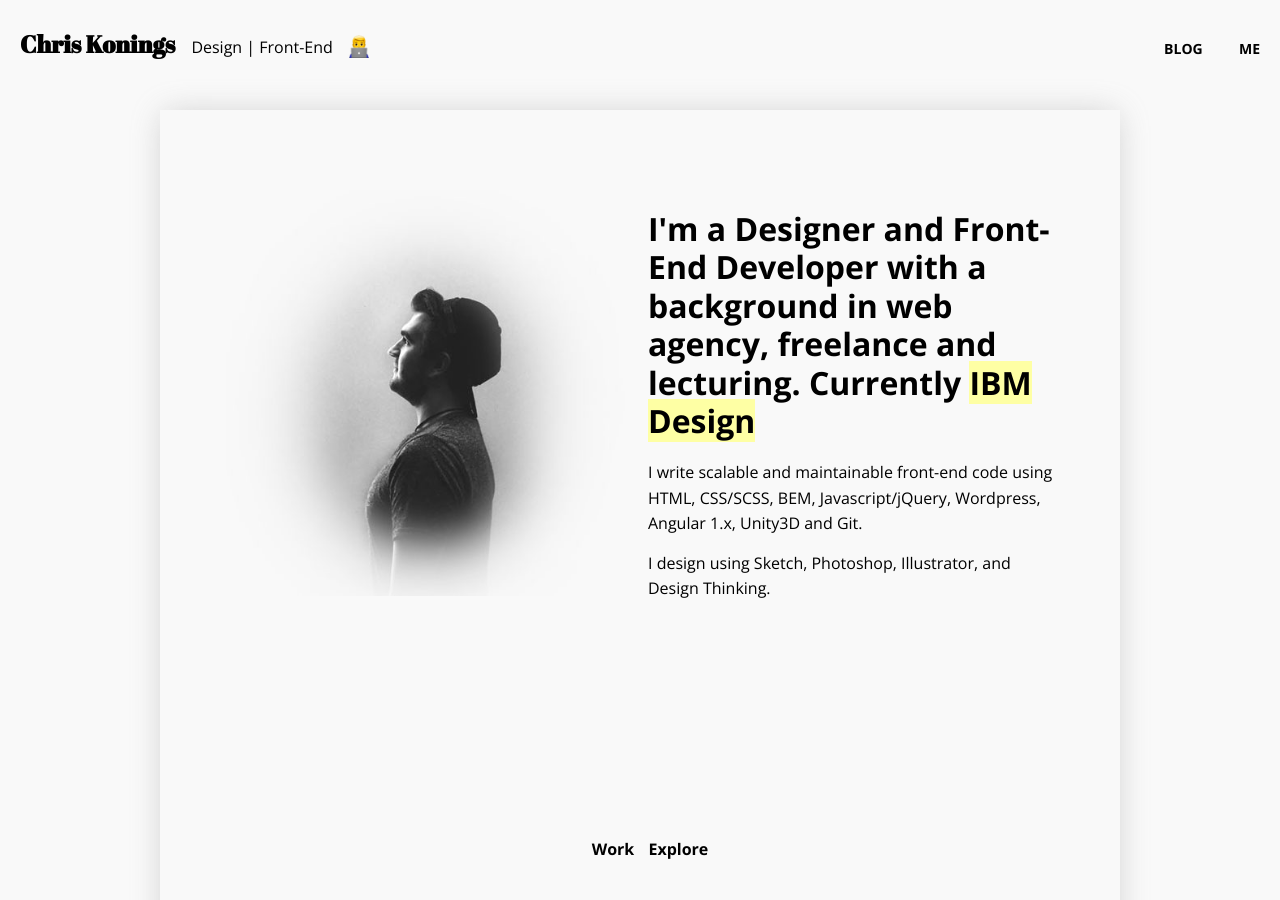
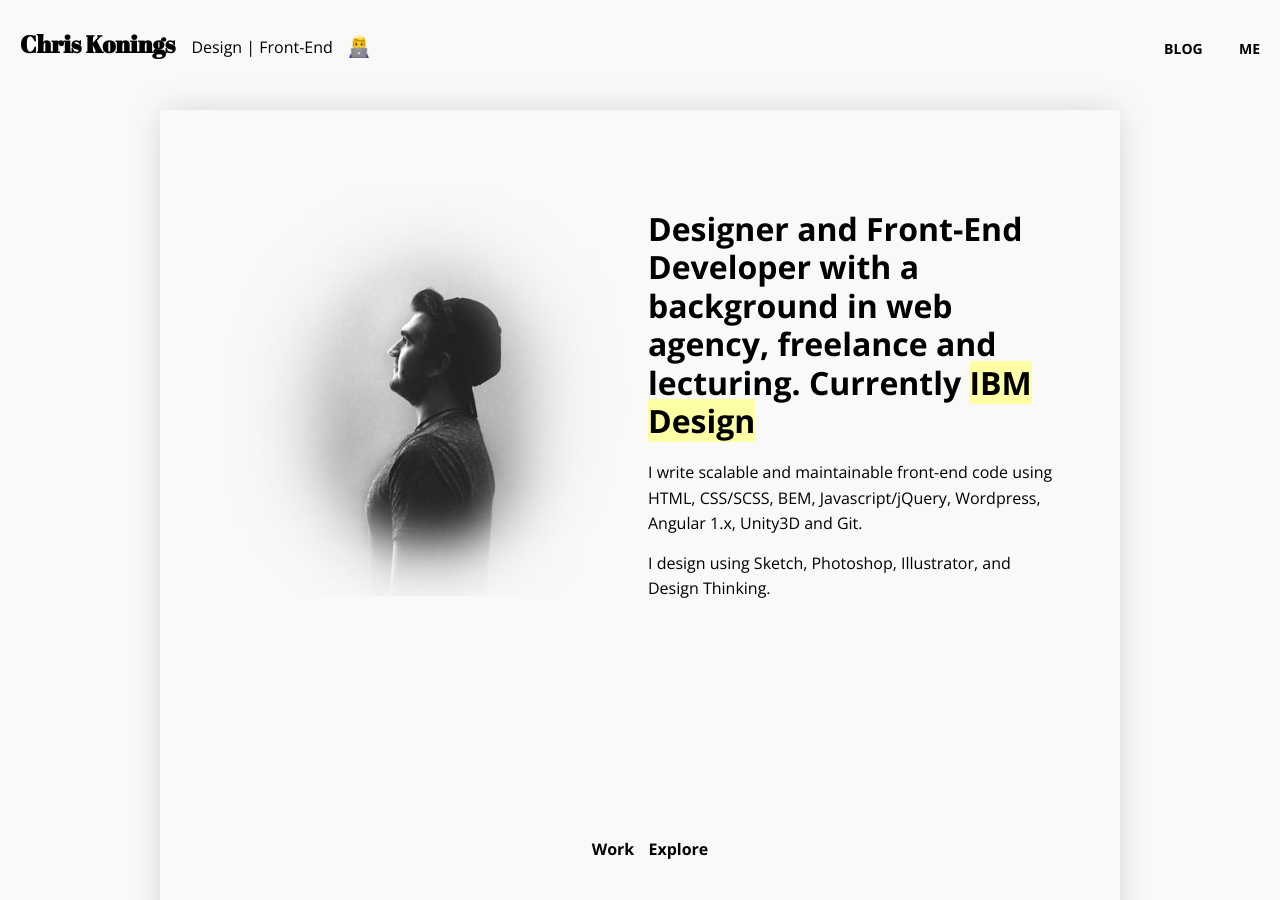
Before and after one commit to chriskonings/chriskonings.github.io, a Jekyll site: the page built from index.html, in a window 1280 px wide and 900 px high. Built offline with Jekyll 4.4.1, drawn with Linux system fonts in a browser that asks for light colours.

Commit message:
updated home copy

```diff
--- a/index.html
+++ b/index.html
@@ -16,7 +16,7 @@
 
   <div class="block block--half">
     <h1>
-      I'm a Designer and Front-End Developer with a background in web agency, freelance and lecturing. Currently <a href="http://www.ibm.com/design/" title="IBM Design" target="_blank"><mark>IBM Design</mark></a>
+      Designer and Front-End Developer with a background in web agency, freelance and lecturing. Currently <a href="http://www.ibm.com/design/" title="IBM Design" target="_blank"><mark>IBM Design</mark></a>
     </h1>
     <p>
       I write scalable and maintainable front-end code using HTML, CSS/SCSS, BEM, Javascript/jQuery, Wordpress, Angular 1.x, Unity3D and Git.
```
